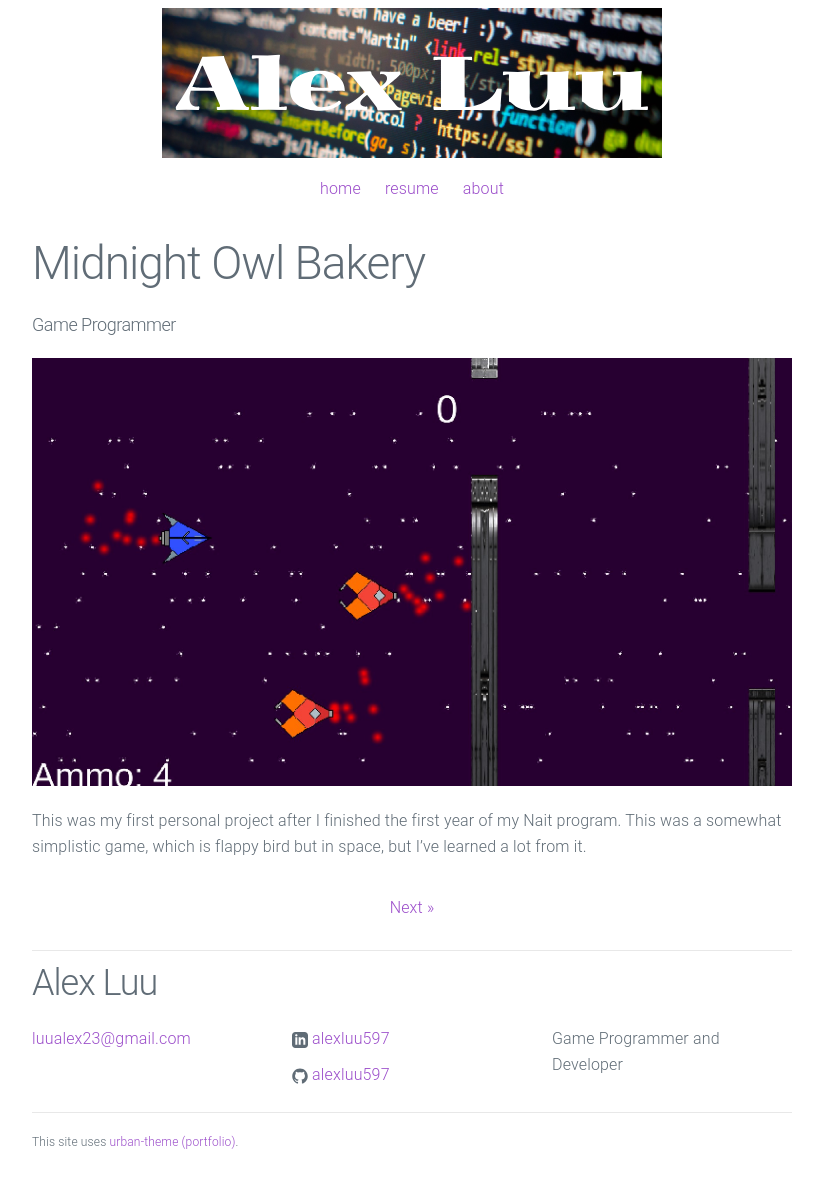
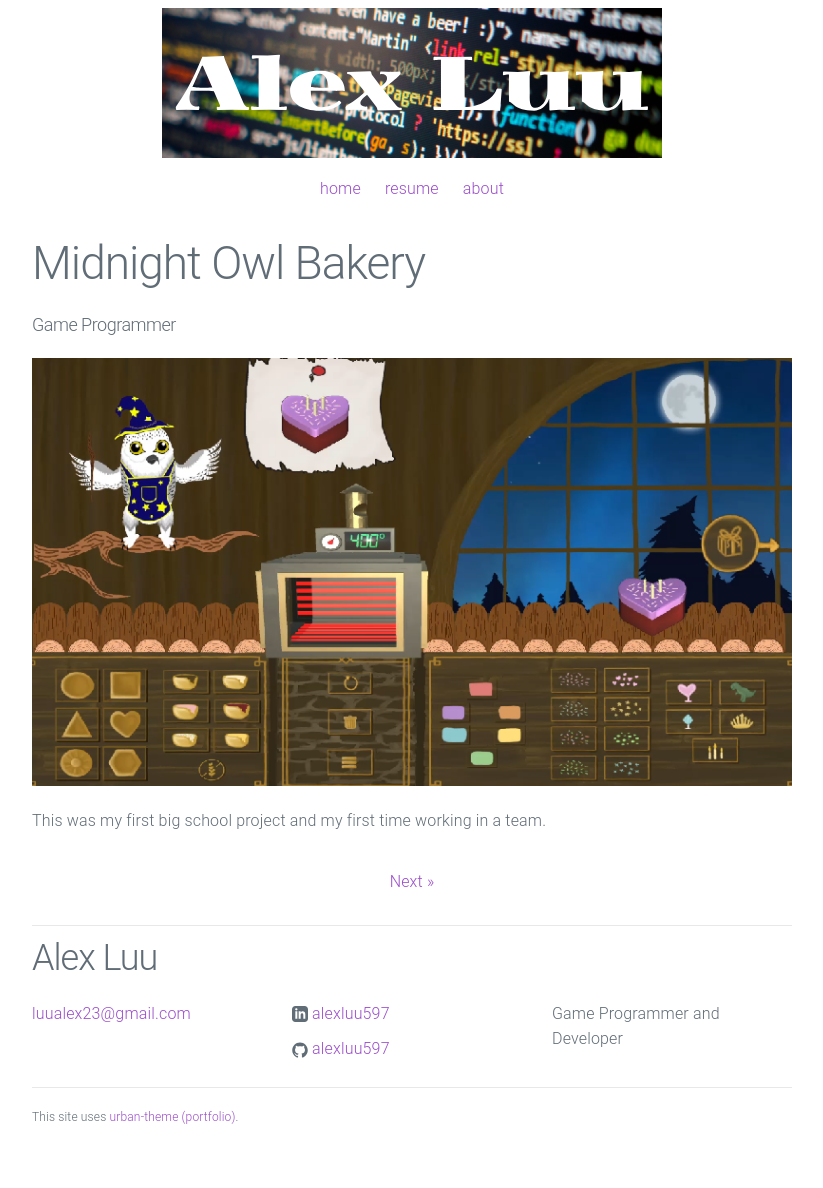
Before and after one commit to alexluu597/alexluu597.github.io, a Jekyll site: the page built from _posts/2023-07-31-MidnightOwlBakery.md, in a window 1280 px wide. Shown: the whole page, without its empty margins (228-1051 px from the left). Built offline with Jekyll 4.4.1, drawn with Linux system fonts in a browser that asks for light colours; after the commit the page ends 1162 px from its top, so only the background shows below that.

Commit message:
Update 2023-07-31-MidnightOwlBakery.md

```diff
--- a/_posts/2023-07-31-MidnightOwlBakery.md
+++ b/_posts/2023-07-31-MidnightOwlBakery.md
@@ -3,9 +3,9 @@ layout: post
 title:  "Midnight Owl Bakery"
 summary: "Game Programmer"
 date:   2023-07-31
-preview: /assets/SpaceFightersPostPreview.png
+preview: /assets/MidnightOwlBakeryPostPreview.png
 ---
 
-![Space Fighters](/assets/SpaceFighters.png)
+![Midnight Owl Bakery](/assets/MidnightOwlBakery.png)
 
-This was my first personal project after I finished the first year of my Nait program. This was a somewhat simplistic game, which is flappy bird but in space, but I've learned a lot from it.
+This was my first big school project and my first time working in a team.
```
